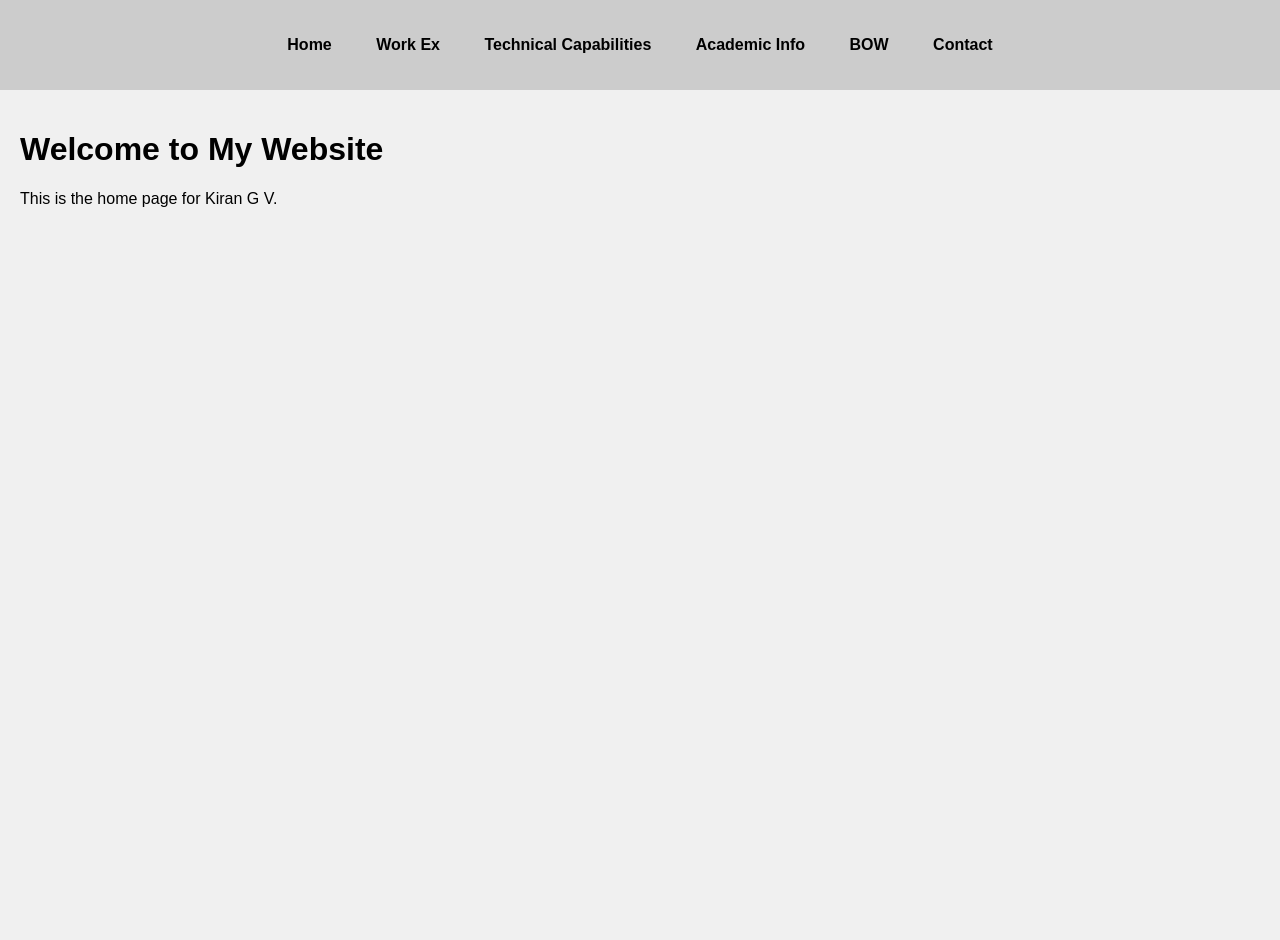
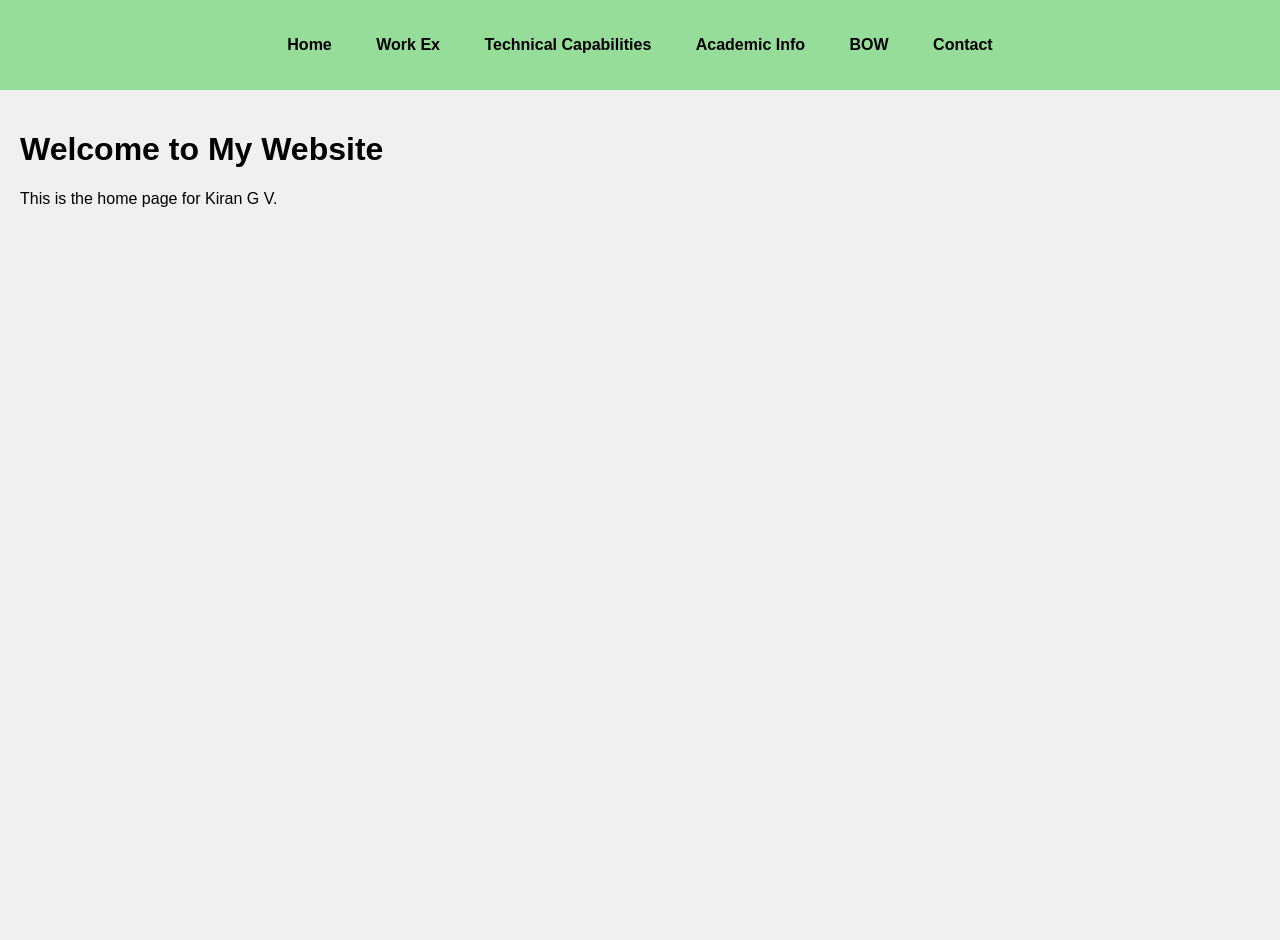
Before and after one commit to IIMBKiranGV/IIMBKiranGV.github.io, a Jekyll site: the page built from index.md, in a window 1280 px wide. Built offline with Jekyll 4.4.1, drawn with Linux system fonts in a browser that asks for light colours.

Commit message:
Update style.css

```diff
--- a/assets/style.css
+++ b/assets/style.css
@@ -5,7 +5,7 @@ body {
 
 .navbar {
   height: 10vh;
-  background-color: #ccc;
+  background-color: #96DD99;
   display: flex;
   align-items: center;
   justify-content: center;
```
